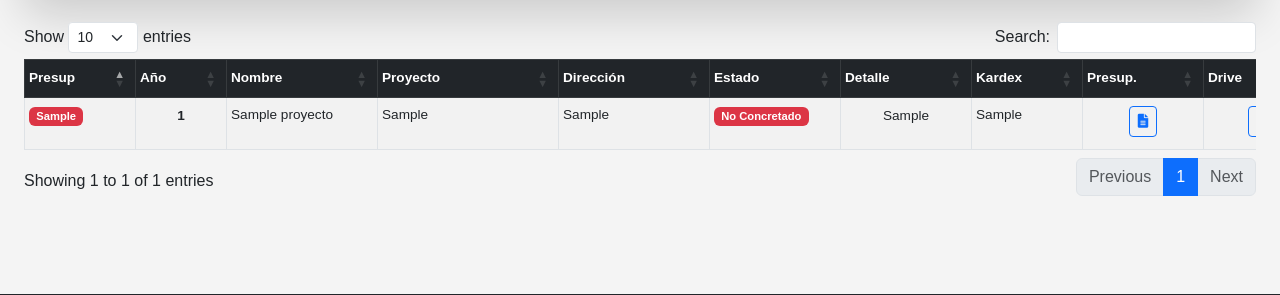
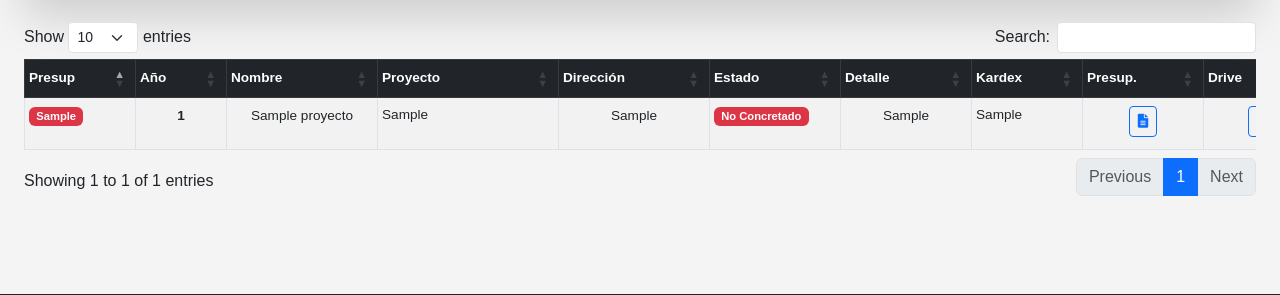
Before and after one commit to zetzer2626/proyecto, a Django app: page / in a window 1280 px wide. Shown: the part 428-723 px from the top of the page. Run offline with Django 5.2, Linux system fonts and the light colour scheme; a user stored in the database is signed in; tables that the repository leaves empty hold one stand-in row (values such as "Sample post"); some libraries are stand-ins or nearby versions.

Commit message:
cambio de tamaños de diseño

```diff
--- a/proyecto_byd/myapp/templates/listado/listado_list.html
+++ b/proyecto_byd/myapp/templates/listado/listado_list.html
@@ -74,8 +74,8 @@
                             <a href="{% url 'listado_delete' listado.pk %}" class="btn-action btn-delete" title="Eliminar Proyecto" data-bs-toggle="tooltip" onclick="return confirm('¿Estás seguro de eliminar este proyecto?')">
                                 <i class="fas fa-trash-alt"></i>
                             </a>
-                            <a href="{% url 'listado_edit' listado.pk %}" class="btn btn-warning btn-lg">
-                                <i class="fas fa-edit"></i> Editar
+                              <a href="{% url 'listado_edit' listado.pk %}" class="btn-action btn-edit" title="Editar Proyecto" data-bs-toggle="tooltip">
+                                <i class="fas fa-edit"></i>
                             </a>
                         </div>
                     </td>
--- a/proyecto_byd/myapp/templates/myapp/proyecto_list.html
+++ b/proyecto_byd/myapp/templates/myapp/proyecto_list.html
@@ -174,20 +174,16 @@
                 <tr>
                     <td><span class="badge bg-danger">{{ proyecto.presupuesto }}</span></td>
                     <td class="text-center"><strong>{{ proyecto.año }}</strong></td>
-                    <td>
-                        <div style="max-width: 120px; word-wrap: break-word; white-space: normal;">
-                            {{ proyecto.nombre }}
-                        </div>
+                    <td class="text-center">
+                       {{ proyecto.nombre }}
                     </td>
                     <td>
                         <div style="max-width: 150px; word-wrap: break-word; white-space: normal;">
                             {{ proyecto.proyecto }}
                         </div>
                     </td>
-                    <td>
-                        <div style="max-width: 120px; word-wrap: break-word; white-space: normal;">
-                            {{ proyecto.direccion }}
-                        </div>
+                    <td class="text-center">
+                         {{ proyecto.direccion }}
                     </td>
                     <td>
                         <span class="badge {% if proyecto.estado_proyecto == 'aprobado' %}bg-success{% elif proyecto.estado_proyecto == 'no_concretado' %}bg-danger{% elif proyecto.estado_proyecto == 'trabajando' %}bg-warning{% elif proyecto.estado_proyecto == 'congelado' %}bg-info{% else %}bg-secondary{% endif %}">
```
